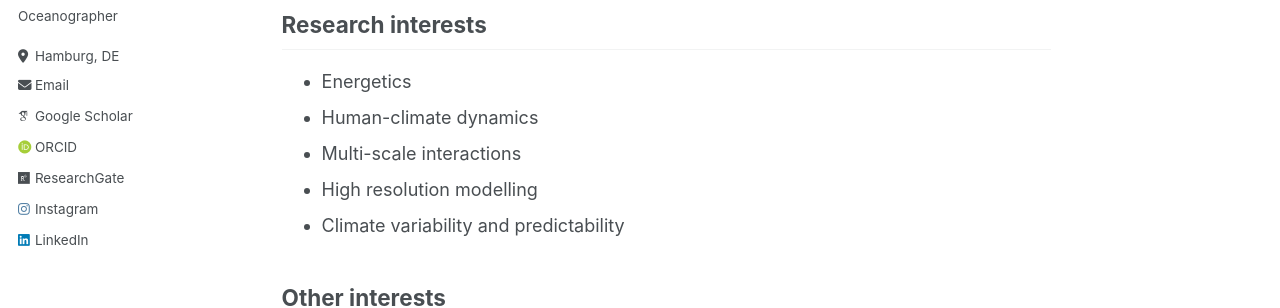
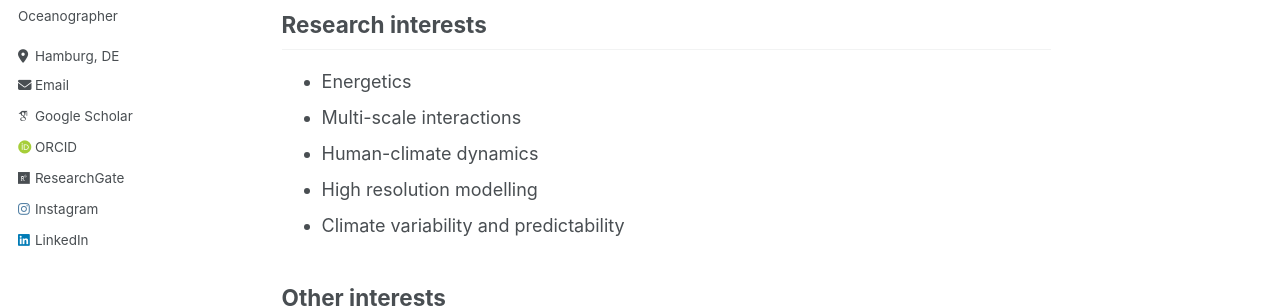
Before and after one commit to john-ssebandeke/john-ssebandeke.github.io, a Jekyll site: the page built from _pages/about.md, in a window 1280 px wide and 1174 px high. Shown: the part 317-625 px from the top of the window. Built offline with Jekyll 4.4.1, drawn with Linux system fonts in a browser that asks for light colours; some web fonts are replaced.

Commit message:
Update about.md

```diff
--- a/_pages/about.md
+++ b/_pages/about.md
@@ -11,8 +11,8 @@ Post-doctoral researcher at [Max Planck Institute for Meteorology](https://mpime
 
 ## Research interests
   * Energetics
+  * Multi-scale interactions
   * Human-climate dynamics
-  * Multi-scale interactions
   * High resolution modelling
   * Climate variability and predictability
 
```
